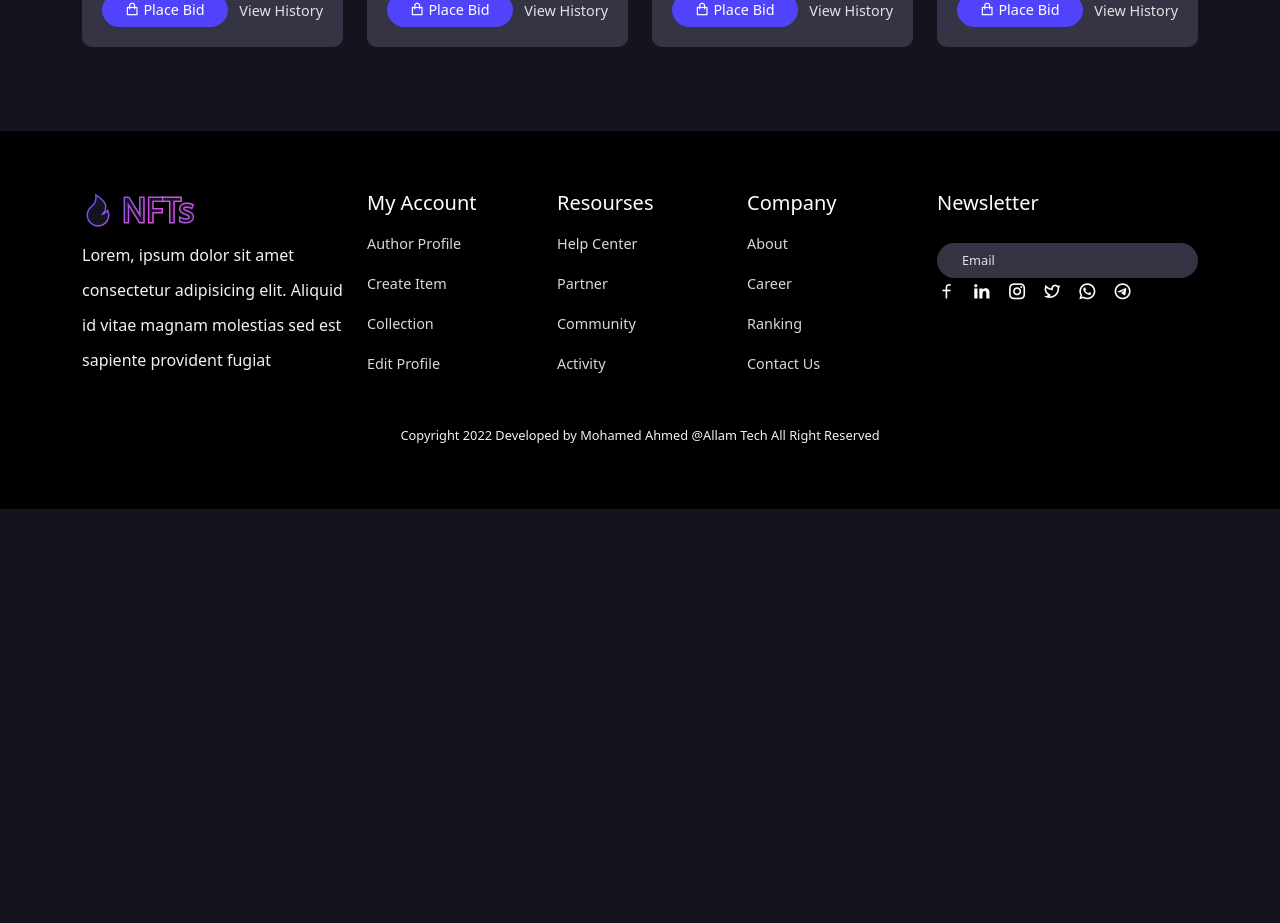
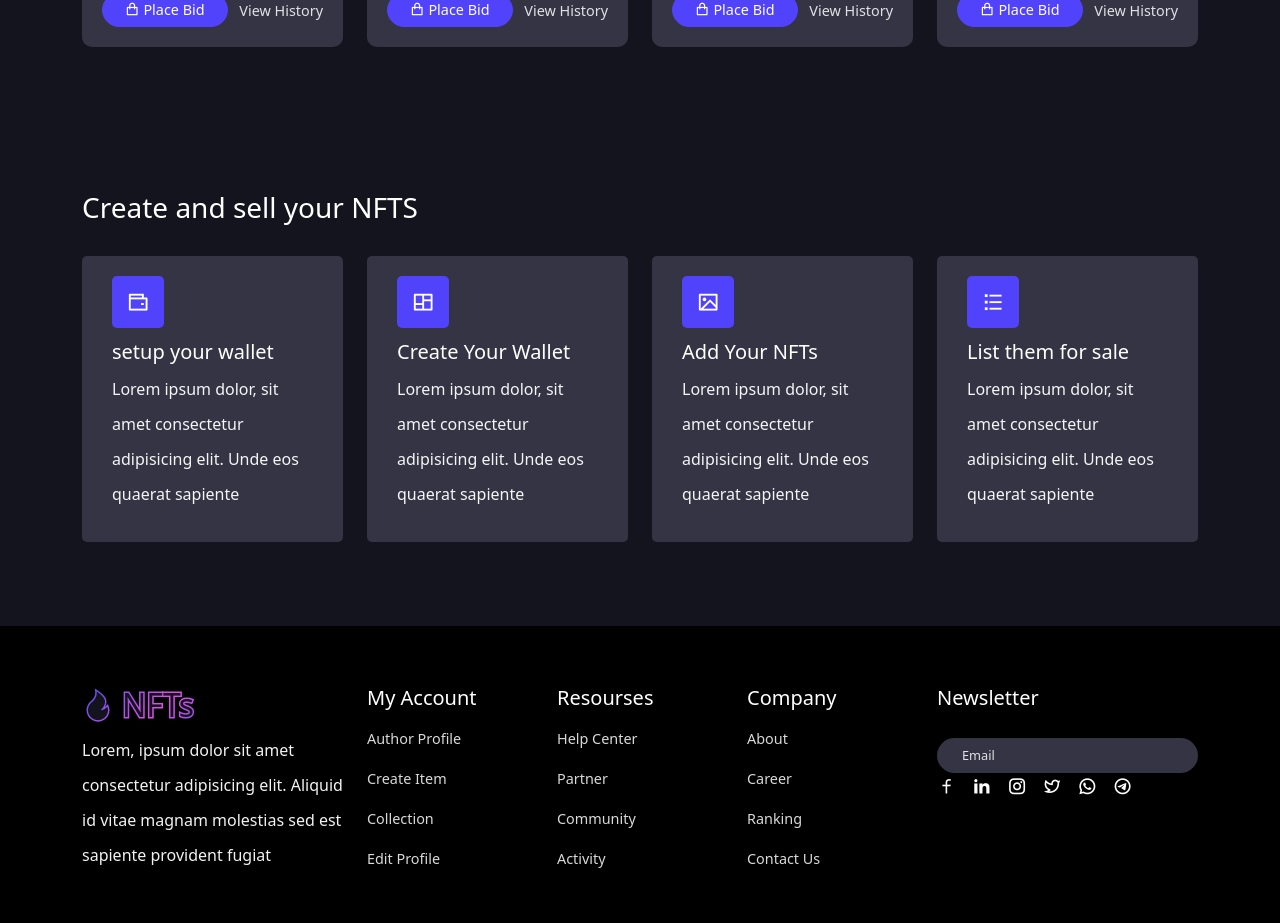
Before and after one commit to mohamdallam/5-nft-website-by-react, a React (Create React App) app: page /home in a window 1280 px wide. Shown: the part 2500-3423 px from the top of the page. Before the commit the page ends 3009 px from the top, so only its background shows below. Built offline with nearby package versions, Linux system fonts and the light colour scheme.

Commit message:
step-section

```diff
--- a/src/components/Ui/HeroSection.jsx
+++ b/src/components/Ui/1-Hero-section/HeroSection.jsx
@@ -2,7 +2,7 @@ import "./hero-section.css";
 import React from "react";
 import { Container, Row, Col } from "react-bootstrap";
 import { Link } from "react-router-dom";
-import heroImg from "../../assets/images/hero.jpg";
+import heroImg from "../../../assets/images/hero.jpg";
 
 const HeroSection = () => {
   return (
--- a/src/components/Ui/Seller-section/SellerSection.jsx
+++ b/src/components/Ui/3-Seller-section/SellerSection.jsx
@@ -1,7 +1,7 @@
 import "./sellersection.css";
 import React from "react";
 import { Container, Row, Col } from "react-bootstrap";
-import ava1 from "../../../assets/images/ava-01.png";
+
 import { SELLER__DATA } from "../../../assets/data/data";
 
 const SellerSection = () => {
--- a/src/components/Ui/Trending-section/TrendingSection.jsx
+++ b/src/components/Ui/4-Trending-section/TrendingSection.jsx
@@ -1,8 +1,8 @@
 import "./trendingsection.css";
 import React from "react";
 import { Container, Row, Col } from "react-bootstrap";
-import { NFT__DATA } from "./../../../assets/data/data";
-import NftCard from "./../Nft-card/NftCard";
+import { NFT__DATA } from "../../../assets/data/data";
+import NftCard from "../Nft-card/NftCard";
 
 const TrendingSection = () => {
   return (
--- /dev/null
+++ b/src/components/Ui/5-Step-section/StepSection.jsx
@@ -0,0 +1,62 @@
+import "./stepsection.css";
+import React from "react";
+import { Container, Col, Row } from "react-bootstrap";
+import { Link } from "react-router-dom";
+
+const StepSection = () => {
+  const STEP__DATA = [
+    {
+      title: "setup your wallet",
+      desc: " Lorem ipsum dolor, sit amet consectetur adipisicing elit. Unde eos quaerat sapiente",
+      icon: "ri-wallet-line",
+    },
+
+    {
+      title: "Create Your Wallet",
+      desc: " Lorem ipsum dolor, sit amet consectetur adipisicing elit. Unde eos quaerat sapiente",
+      icon: "ri-layout-masonry-line",
+    },
+
+    {
+      title: "Add Your NFTs",
+      desc: " Lorem ipsum dolor, sit amet consectetur adipisicing elit. Unde eos quaerat sapiente",
+      icon: "ri-image-line",
+    },
+
+    {
+      title: "List them for sale",
+      desc: " Lorem ipsum dolor, sit amet consectetur adipisicing elit. Unde eos quaerat sapiente",
+      icon: "ri-list-check",
+    },
+  ];
+
+  return (
+    <section>
+      <Container>
+        <Row>
+          <Col lg="12" className="mb-4">
+            <h3 className="step__title">Create and sell your NFTS</h3>
+          </Col>
+
+          {STEP__DATA.map((item, index) => (
+            <Col key={index} lg="3" md="4" sm="6" className="mb-4">
+              <div className="single__step__item">
+                <span>
+                  <i class={item.icon}></i>
+                  <div className="step__item__content">
+                    <h5>
+                      <Link to="/wallet">{item.title}</Link>
+                    </h5>
+                    <p className="mb-0">{item.desc}</p>
+                  </div>
+                </span>
+              </div>
+            </Col>
+          ))}
+        </Row>
+      </Container>
+    </section>
+  );
+};
+
+export default StepSection;
--- /dev/null
+++ b/src/components/Ui/5-Step-section/stepsection.css
@@ -0,0 +1,26 @@
+.step__title {
+  color: #fff;
+}
+
+.single__step__item {
+  background: #343444;
+  border-radius: 5px;
+  padding: 30px;
+}
+
+.single__step__item span i {
+  color: #fff;
+  padding: 15px;
+  font-size: 1.4rem;
+  background: #5142fc;
+  border-radius: 5px;
+}
+
+.step__item__content h5 a {
+  text-decoration: none;
+  color: #fff;
+}
+
+.step__item__content {
+  margin-top: 20px;
+}
--- a/src/pages/Home.jsx
+++ b/src/pages/Home.jsx
@@ -1,9 +1,10 @@
 import React from "react";
-import { Container } from "react-bootstrap";
-import HeroSection from "../components/Ui/HeroSection";
-import SellerSection from "../components/Ui/Seller-section/SellerSection";
-import TrendingSection from "../components/Ui/Trending-section/TrendingSection";
-import LiveAction from "./../components/Ui/Live-action/LiveAction";
+
+import HeroSection from "./../components/Ui/1-Hero-section/HeroSection";
+import LiveAction from "../components/Ui/2-Live-action/LiveAction";
+import SellerSection from "../components/Ui/3-Seller-section/SellerSection";
+import TrendingSection from "../components/Ui/4-Trending-section/TrendingSection";
+import StepSection from "./../components/Ui/5-Step-section/StepSection";
 
 const Home = () => {
   return (
@@ -12,6 +13,7 @@ const Home = () => {
       <LiveAction />
       <SellerSection />
       <TrendingSection />
+      <StepSection />
     </>
   );
 };
```
Also changed, not shown: src/components/Ui/1-Hero-section/hero-section.css (renamed from src/components/Ui/hero-section.css), src/components/Ui/2-Live-action/LiveAction.jsx (renamed from src/components/Ui/Live-action/LiveAction.jsx), src/components/Ui/2-Live-action/liveaction.css (renamed from src/components/Ui/Live-action/liveaction.css), src/components/Ui/3-Seller-section/sellersection.css (renamed from src/components/Ui/Seller-section/sellersection.css), src/components/Ui/4-Trending-section/trendingsection.css (renamed from src/components/Ui/Trending-section/trendingsection.css).
